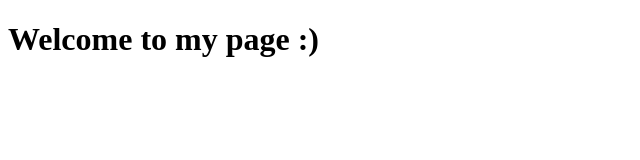
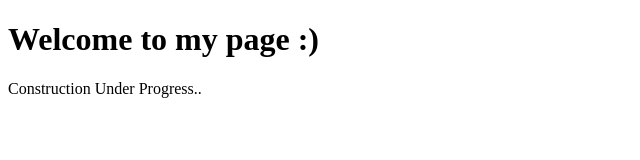
Before and after one commit to Selvasarukesh/Selvasarukesh.github.io, a plain HTML site: page index.html in a window 1280 px wide. Shown: the whole page, without its empty margins (0-640 px from the left). Drawn offline with Linux system fonts and the light colour scheme.

Commit message:
Msg added

```diff
--- a/index.html
+++ b/index.html
@@ -7,6 +7,6 @@
 </head>
 <body style="bg-color:black">
     <h1>Welcome to my page  :)</h1>
-
+    <p>Construction Under Progress..</p>
 </body>
 </html>
```
